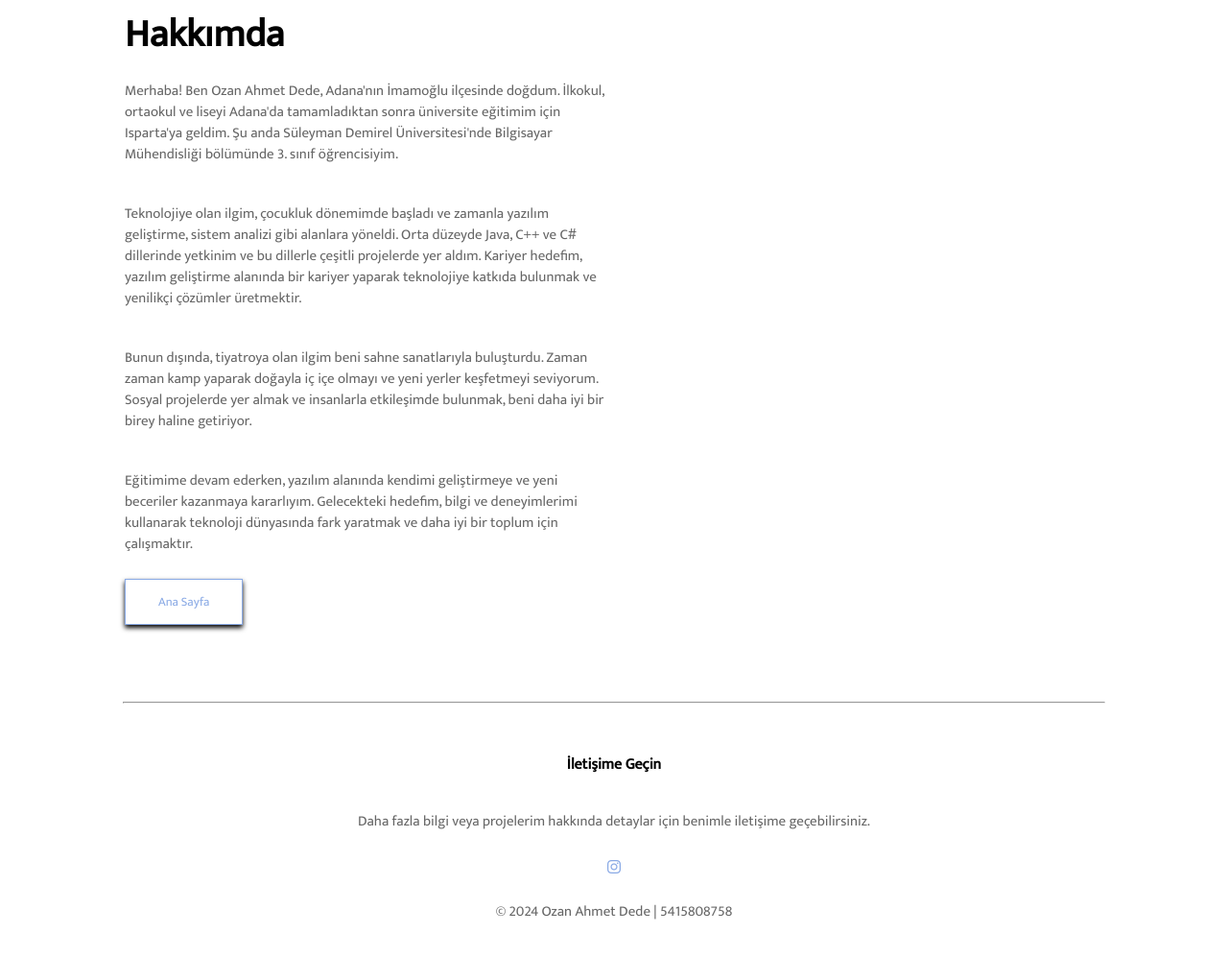
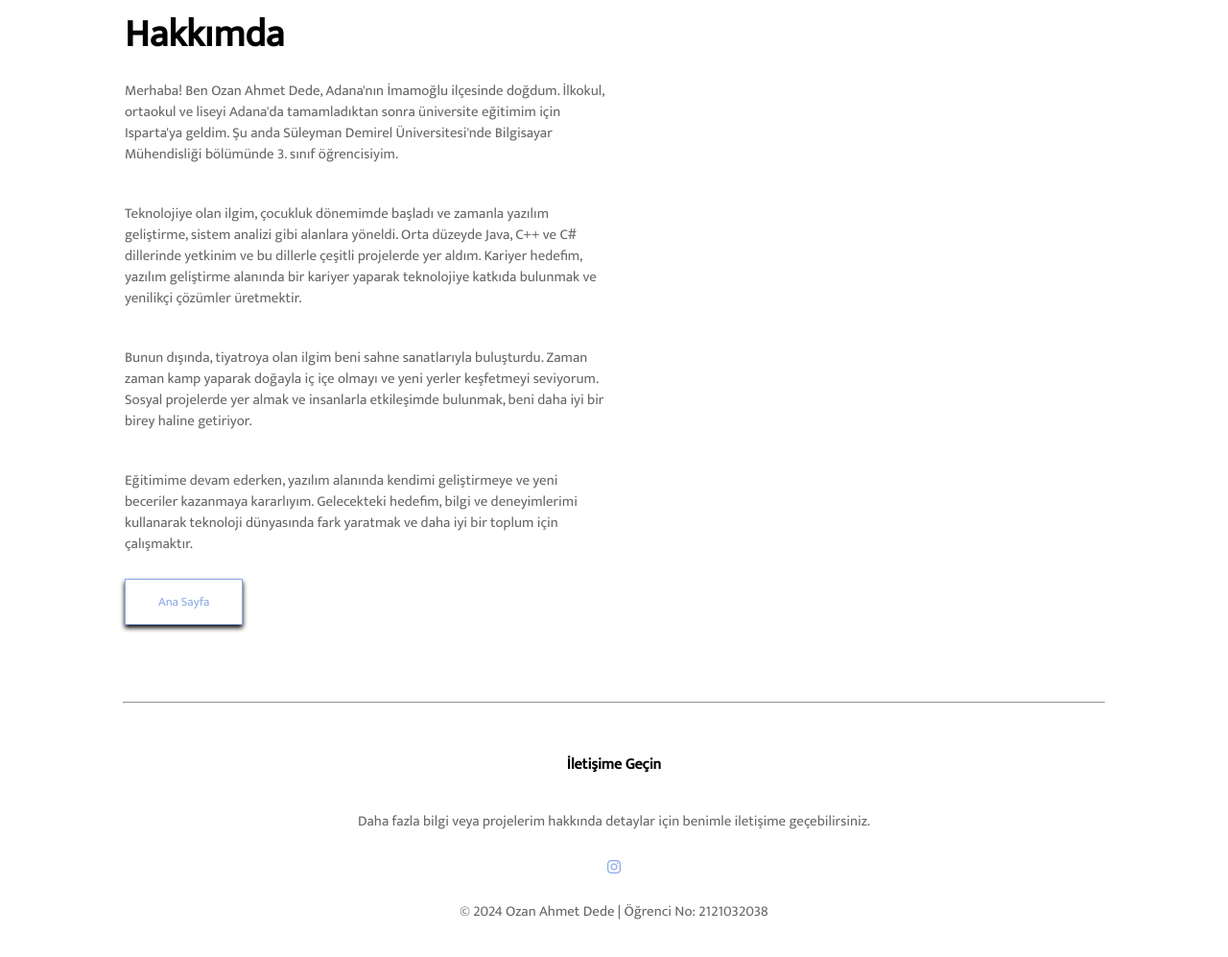
Before and after one commit to OAdede/ozanahmetdede, a plain HTML site: page about.html in a window 1280 px wide. Shown: the part 558-1555 px from the top of the page at 96% size. Drawn offline with Linux system fonts and the light colour scheme.

Commit message:
Update about.html

```diff
--- a/about.html
+++ b/about.html
@@ -66,7 +66,7 @@
                 <i class="fa-brands fa-instagram"></i>
             </a>
         </div>
-        <p>&copy; 2024 Ozan Ahmet Dede | 5415808758 </p>
+        <p>&copy; 2024 Ozan Ahmet Dede | Öğrenci No: 2121032038 </p>
     </section>
 
 
```
